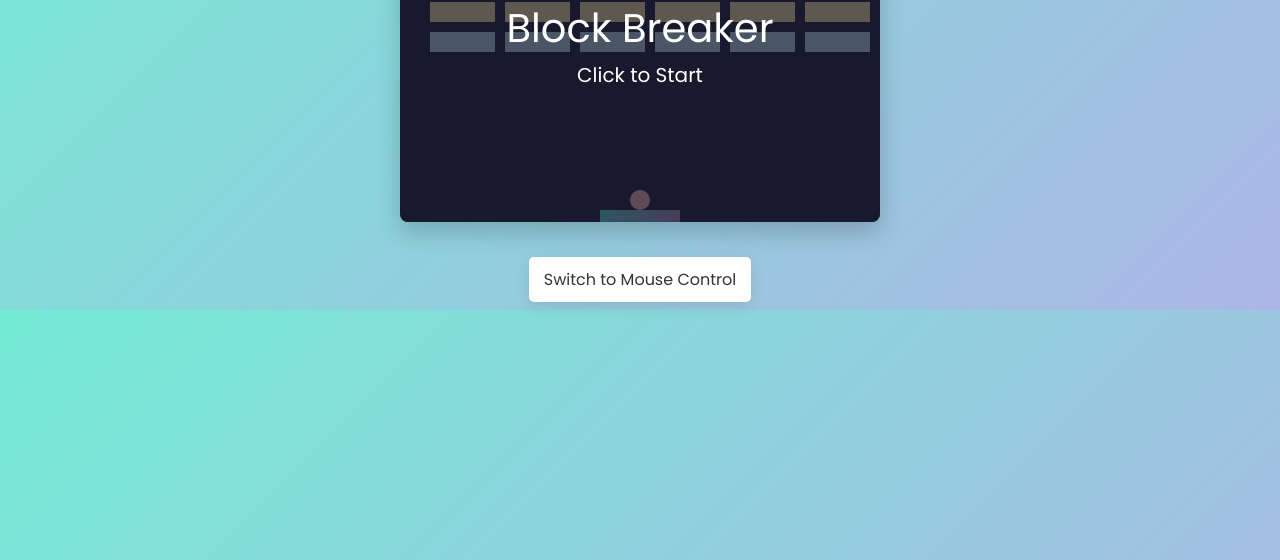
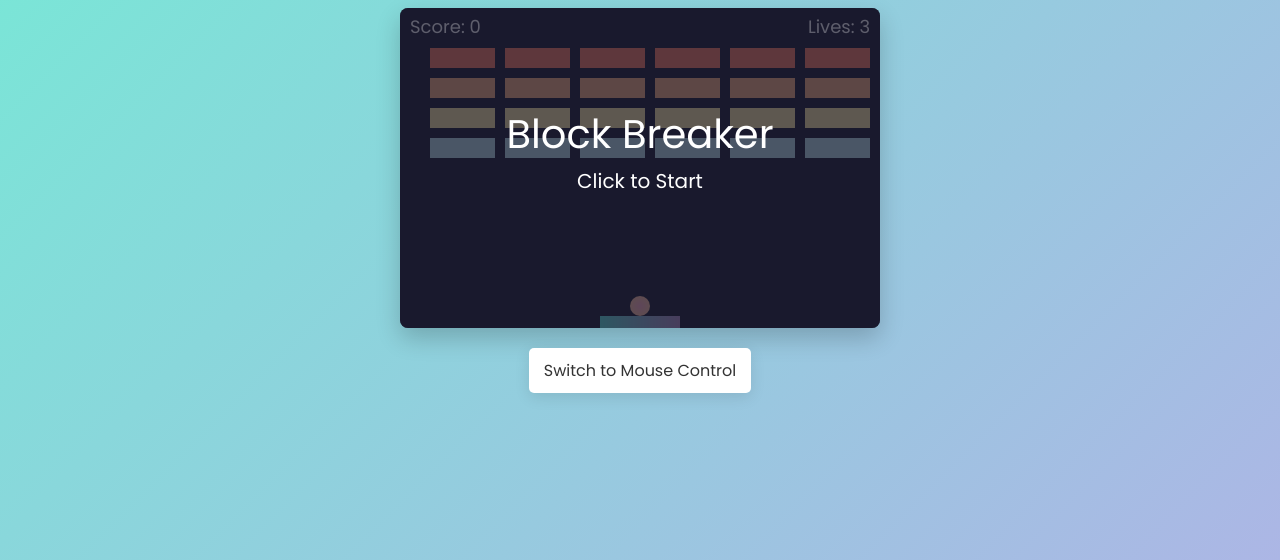
Before and after one commit to Rafie1715/Capstone-Project-IBM-Granite, a plain HTML site: page index.html in a window 1280 px wide. Shown: the part 240-800 px from the top of the page. Drawn offline with Linux system fonts and the light colour scheme.

Commit message:
add flexbox

```diff
--- a/index.html
+++ b/index.html
@@ -7,9 +7,12 @@
     <link rel="stylesheet" href="style.css">
 </head>
 <body>
-    <h1>Block Breaker</h1>
-    <canvas id="gameCanvas" width="480" height="320"></canvas>
-    <button id="control-toggle">Switch to Mouse Control</button>
+    <div class="game-container">
+        <h1>Block Breaker</h1>
+        <canvas id="gameCanvas" width="480" height="320"></canvas>
+        <button id="control-toggle">Switch to Mouse Control</button>
+    </div>
+
     <script src="script.js"></script>
 </body>
 </html>
--- a/style.css
+++ b/style.css
@@ -1,11 +1,26 @@
 @import url('https://fonts.googleapis.com/css2?family=Poppins:wght@400;600&display=swap');
+
+* {
+    margin: 0;
+    padding: 0;
+    box-sizing: border-box;
+}
 
 body {
     font-family: 'Poppins', sans-serif;
-    text-align: center;
     background: linear-gradient(135deg, #74ebd5 0%, #acb6e5 100%);
     color: #333;
-    padding-top: 20px;
+    display: flex;
+    justify-content: center;
+    align-items: center;
+    min-height: 100vh;
+}
+
+.game-container {
+    display: flex;
+    flex-direction: column;
+    align-items: center;
+    gap: 20px;
 }
 
 h1 {
@@ -18,13 +33,11 @@ h1 {
 canvas {
     background: #1a1a2e;
     display: block;
-    margin: 20px auto;
     border-radius: 8px;
     box-shadow: 0 10px 25px rgba(0, 0, 0, 0.2);
 }
 
 #control-toggle {
-    margin-top: 15px;
     padding: 10px 15px;
     font-family: 'Poppins', sans-serif;
     font-size: 1em;
```
